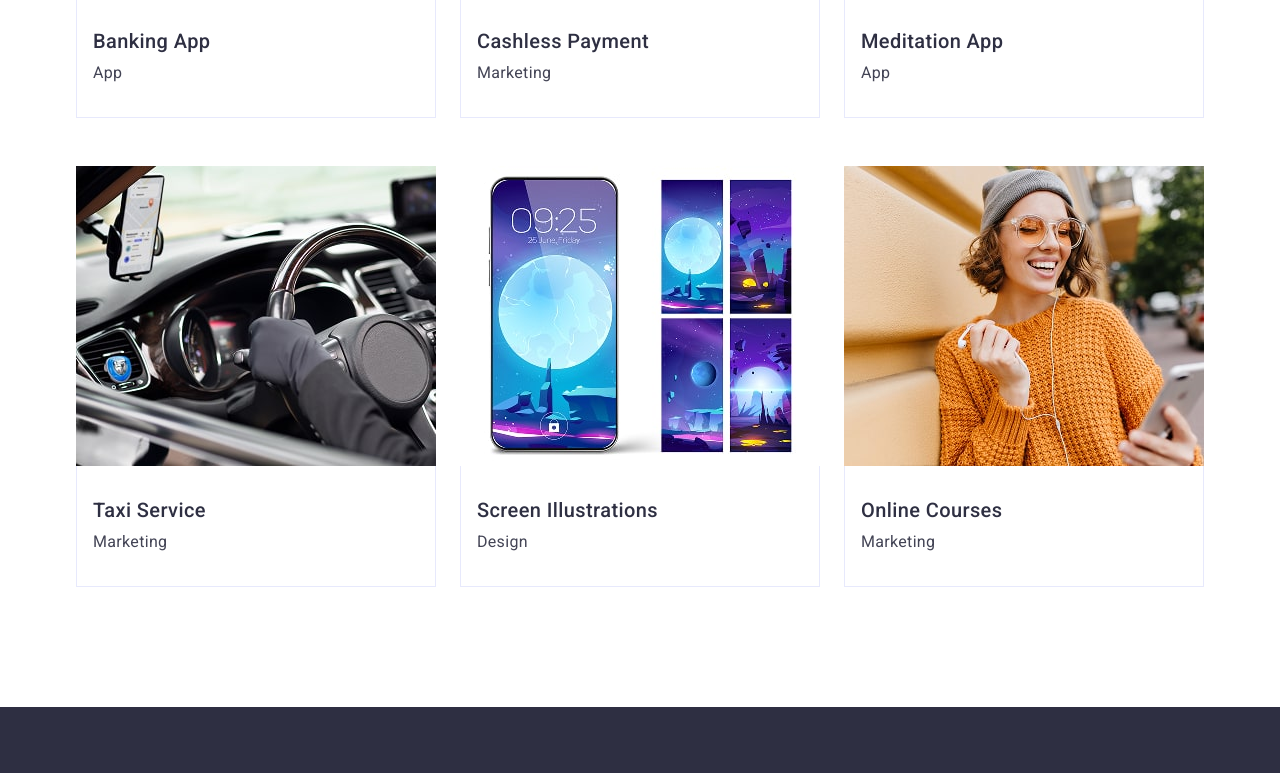
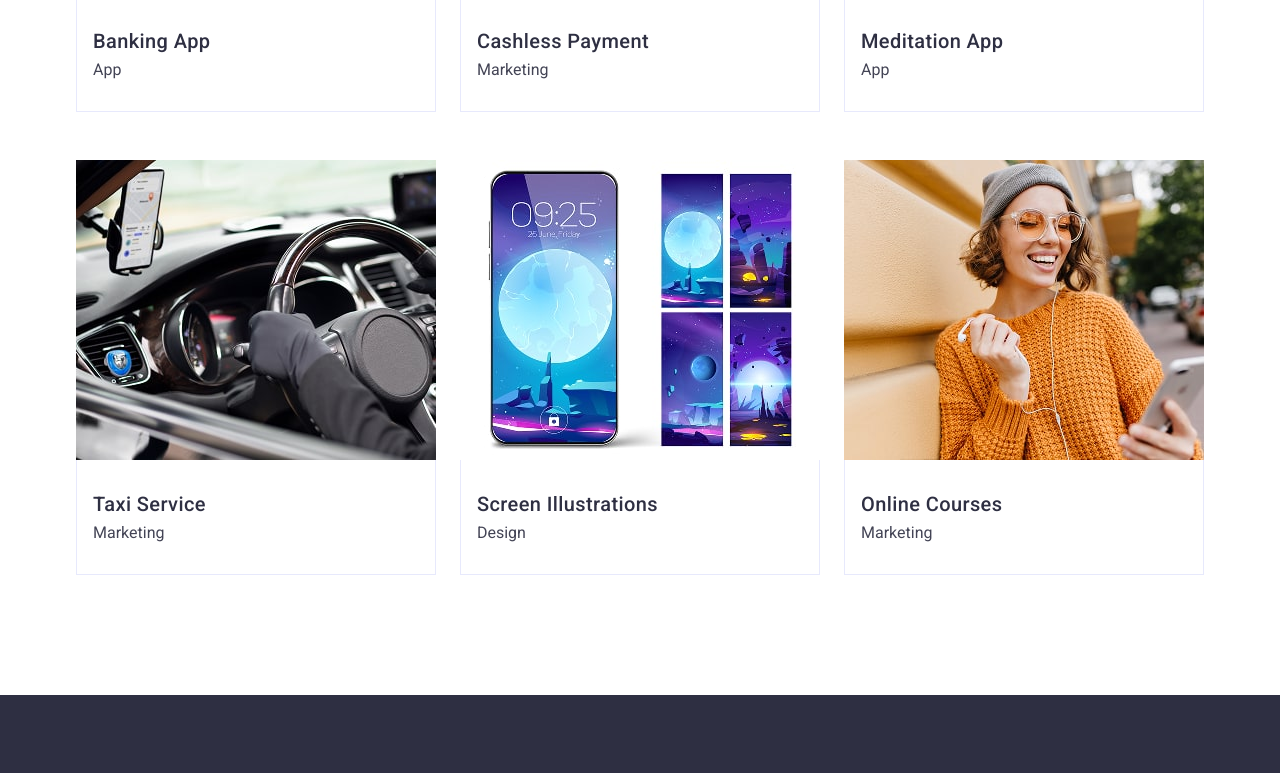
Before and after one commit to Alla11-tech/goit-markup-hw-06, a plain HTML site: page index.html in a window 1280 px wide. Shown: the part 2452-3225 px from the top of the page. Drawn offline with nearby package versions, Linux system fonts and the light colour scheme.

Commit message:
update HTML

```diff
--- a/css/fyles.css
+++ b/css/fyles.css
@@ -747,13 +747,6 @@ a {
   margin-bottom: 8px;
 }
 
-.portfolio-project-type {
-  font-size: 16px;
-  line-height: 1.5;
-  letter-spacing: 0.02em;
-  color: #434455;
-}
-
 /* Footer styles */
 
 /* mobile */
```
